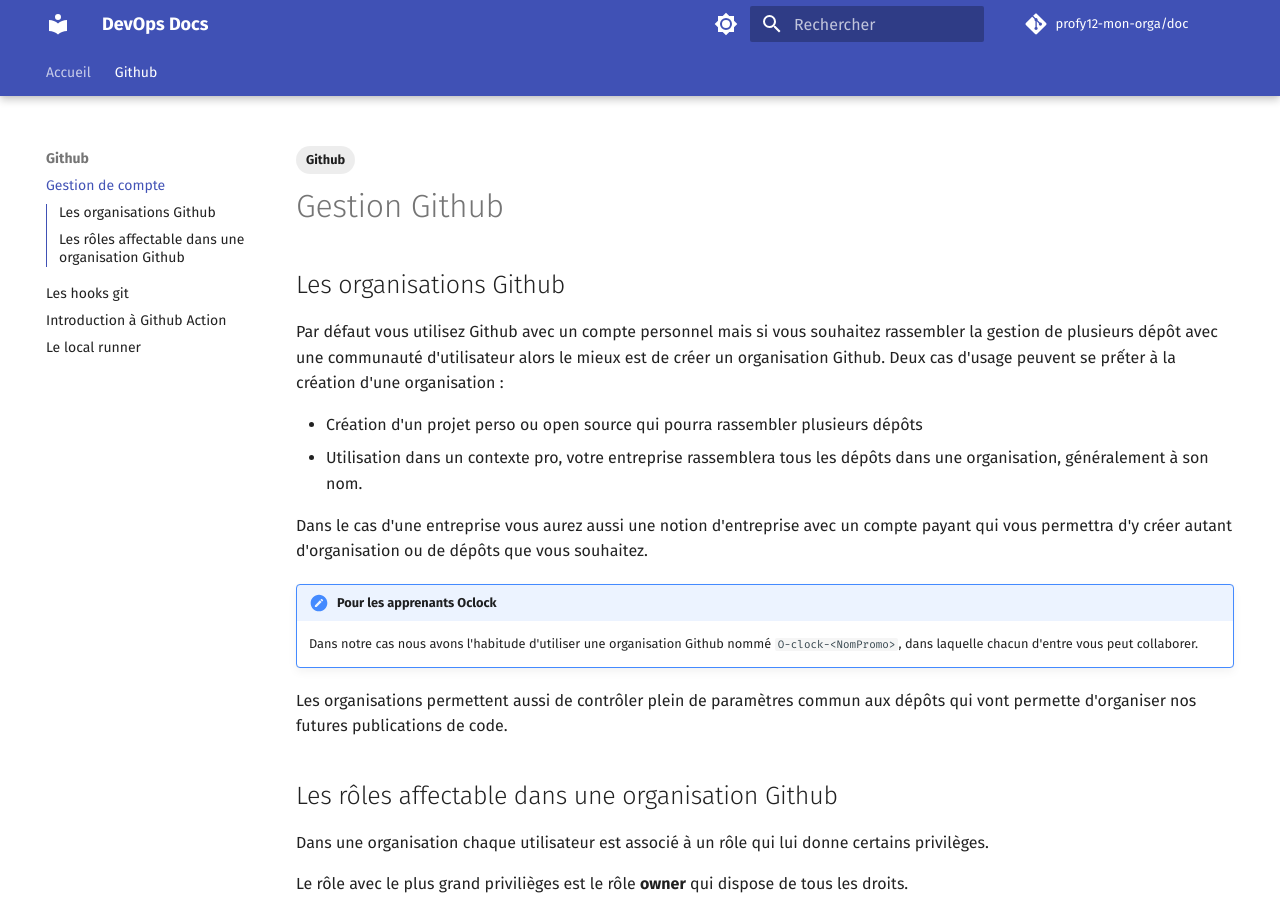
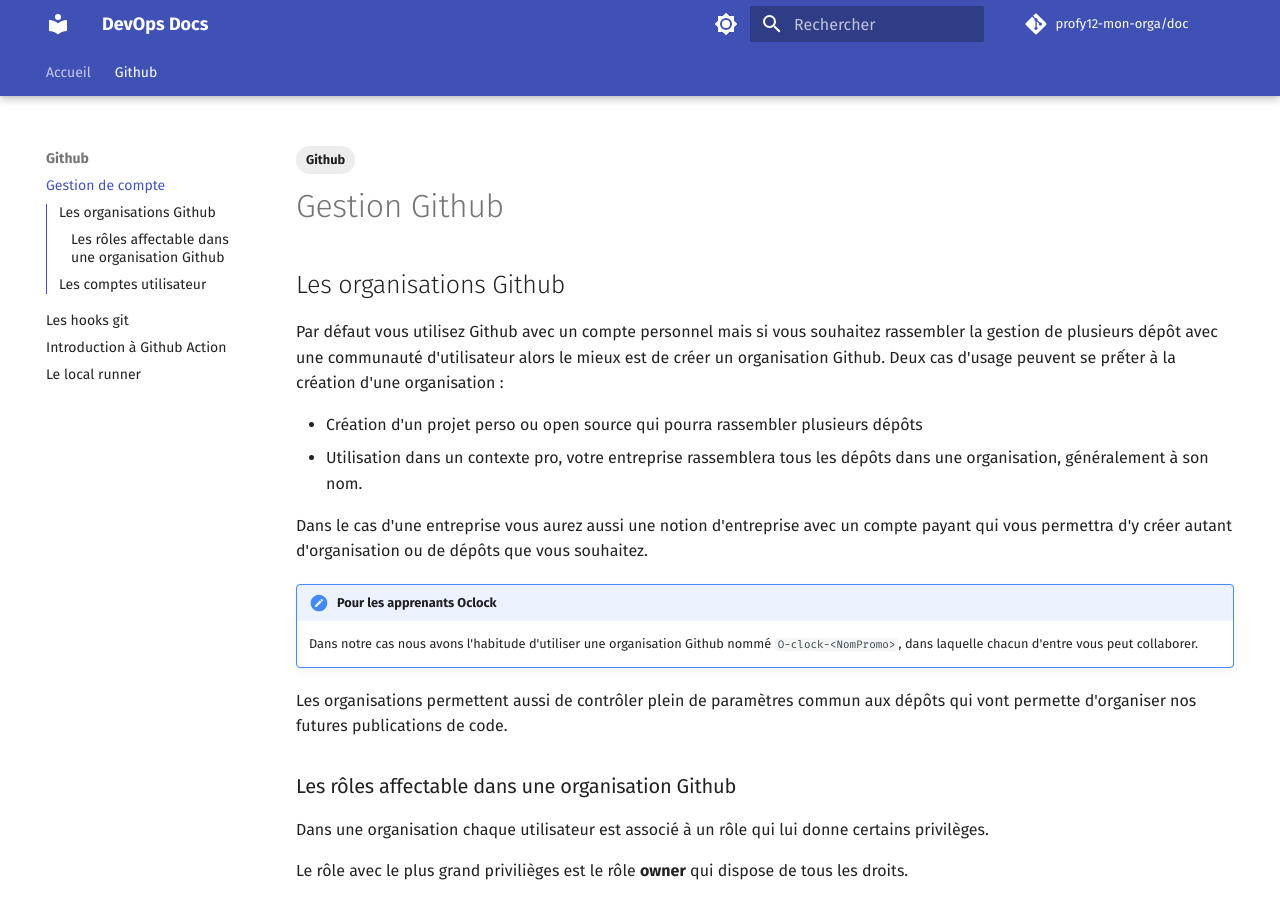
Before and after one commit to profy12-mon-orga/doc, an MkDocs documentation site: the page built from docs/github/account.md, in a window 1280 px wide and 900 px high. Built offline with MkDocs 1.6.1 and Material for MkDocs 9.7.7, drawn with Linux system fonts in a browser that asks for light colours; comment, search, counter and statistics services are not loaded.

```diff
--- a/docs/github/account.md
+++ b/docs/github/account.md
@@ -19,7 +19,7 @@ Dans le cas d'une entreprise vous aurez aussi une notion d'entreprise avec un co
 
 Les organisations permettent aussi de contrôler plein de paramètres commun aux dépôts qui vont permette d'organiser nos futures publications de code.
 
-## Les rôles affectable dans une organisation Github
+### Les rôles affectable dans une organisation Github
 
 Dans une organisation chaque utilisateur est associé à un rôle qui lui donne certains privilèges.
 
@@ -29,7 +29,7 @@ Le rôle **members** dispose de droits limité mais autorise la création de dé
 
 Plus d'information sur les autre rôles [ici](https://docs.github.com/en/organizations/managing-peoples-access-to-your-organization-with-roles/roles-in-an-organization)
 
-# Les comptes utilisateur
+## Les comptes utilisateur
 
 Chacun dispose d'un compte personnel qui peut être rattaché à 0, un ou plusieurs organisation, il peut aussi disposer d'un accès administrateur à un ou plusieurs compte entreprise.
 
```
Also changed, not shown: docs/github/ga-intro.md (+3 -3 lines), docs/github/ga-local-runner.md (+2 -2 lines), docs/github/git-hooks.md (line endings or trailing spaces).
